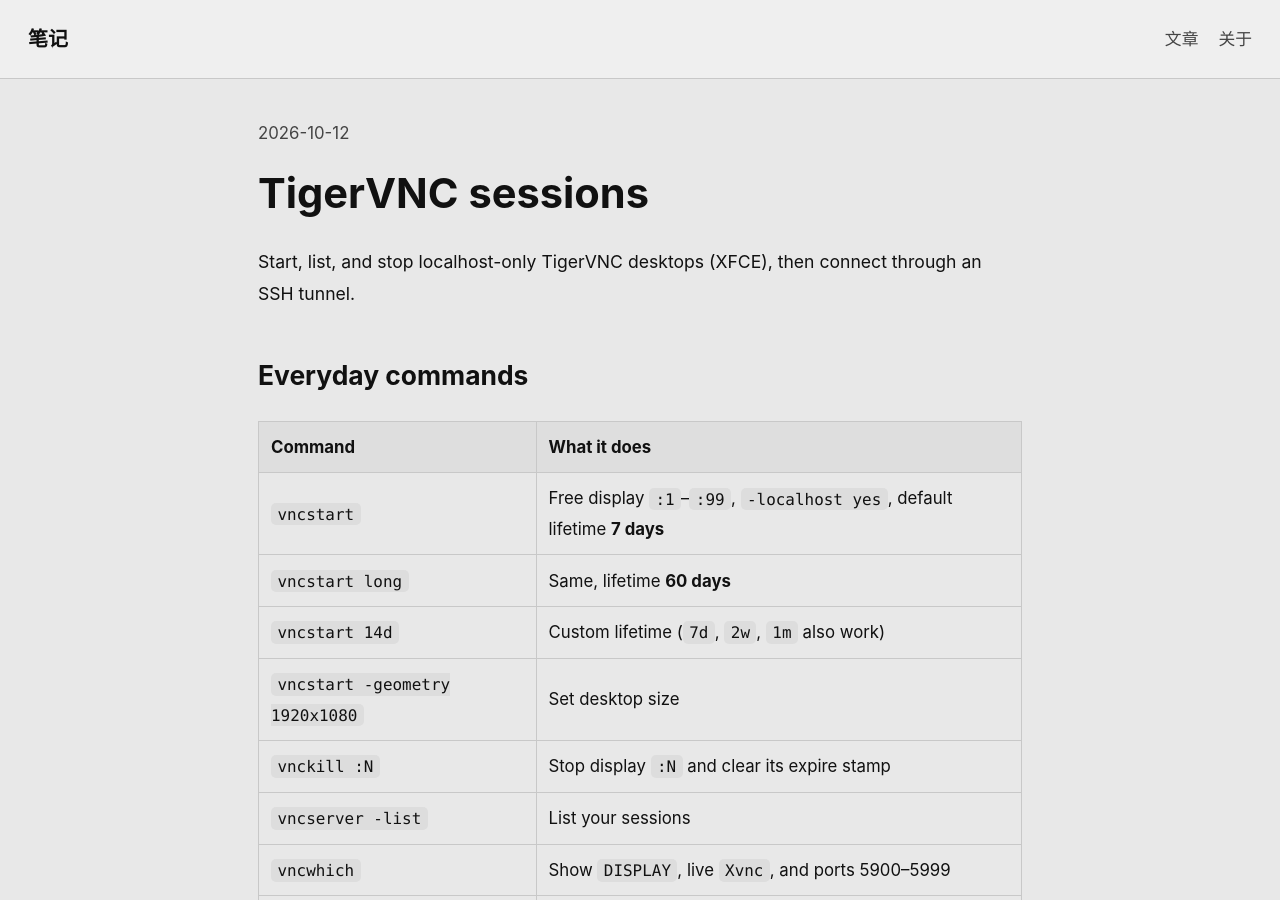
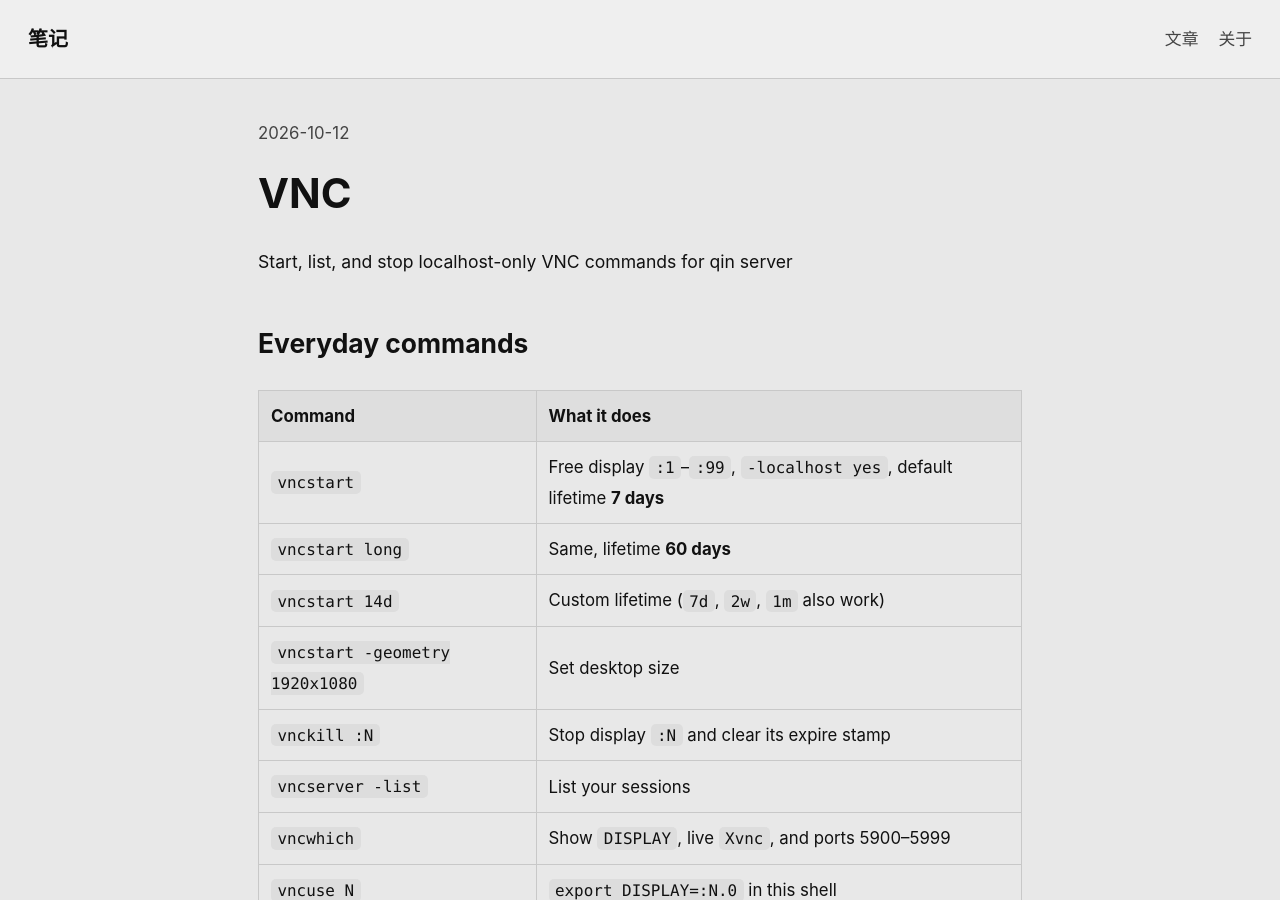
Before and after one commit to hu3330711/main-site, a Jekyll site: the page built from _posts/2026-10-12-tigervnc-sessions.md, in a window 1280 px wide and 900 px high. Built offline with Jekyll 4.4.1, drawn with Linux system fonts in a browser that asks for light colours.

Commit message:
Change title to 'VNC' and update description
Updated title and description for clarity.

```diff
--- a/_posts/2026-10-12-tigervnc-sessions.md
+++ b/_posts/2026-10-12-tigervnc-sessions.md
@@ -1,10 +1,10 @@
 ---
 layout: post
-title: TigerVNC sessions
+title: VNC
 categories: [ops]
 ---
 
-Start, list, and stop localhost-only TigerVNC desktops (XFCE), then connect through an SSH tunnel.
+Start, list, and stop localhost-only VNC commands for qin server
 
 ## Everyday commands
 
```
